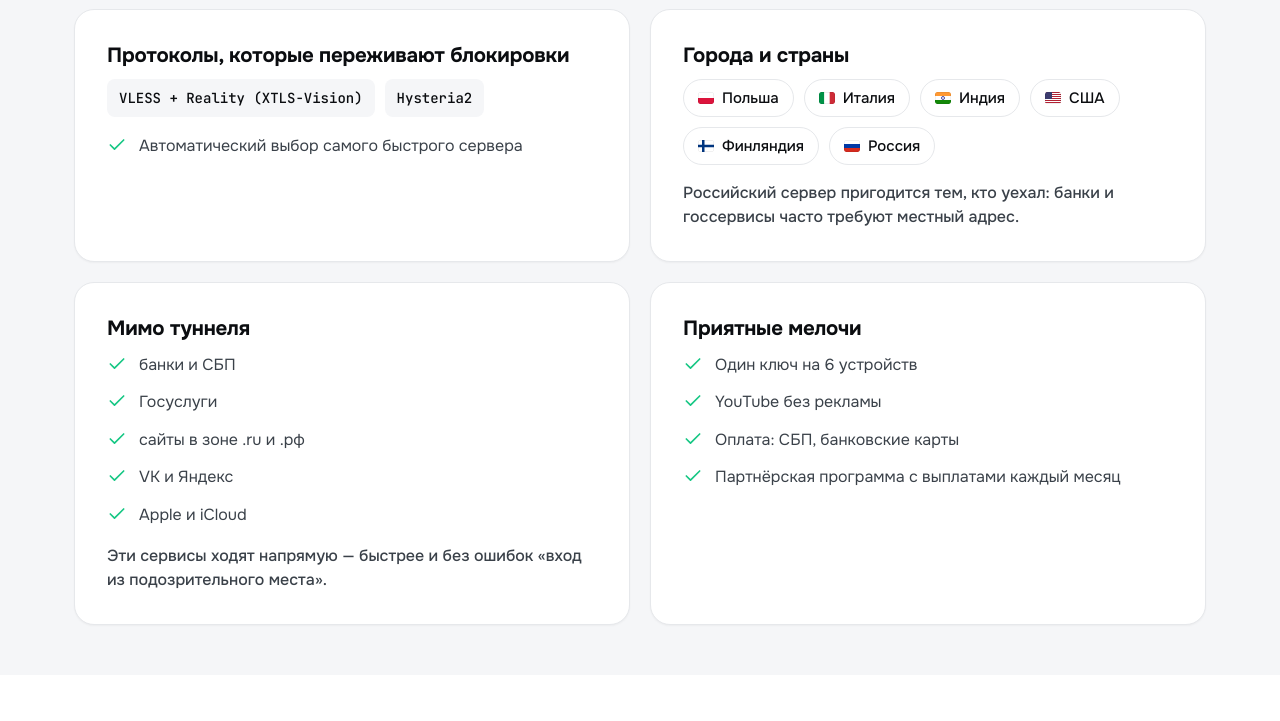
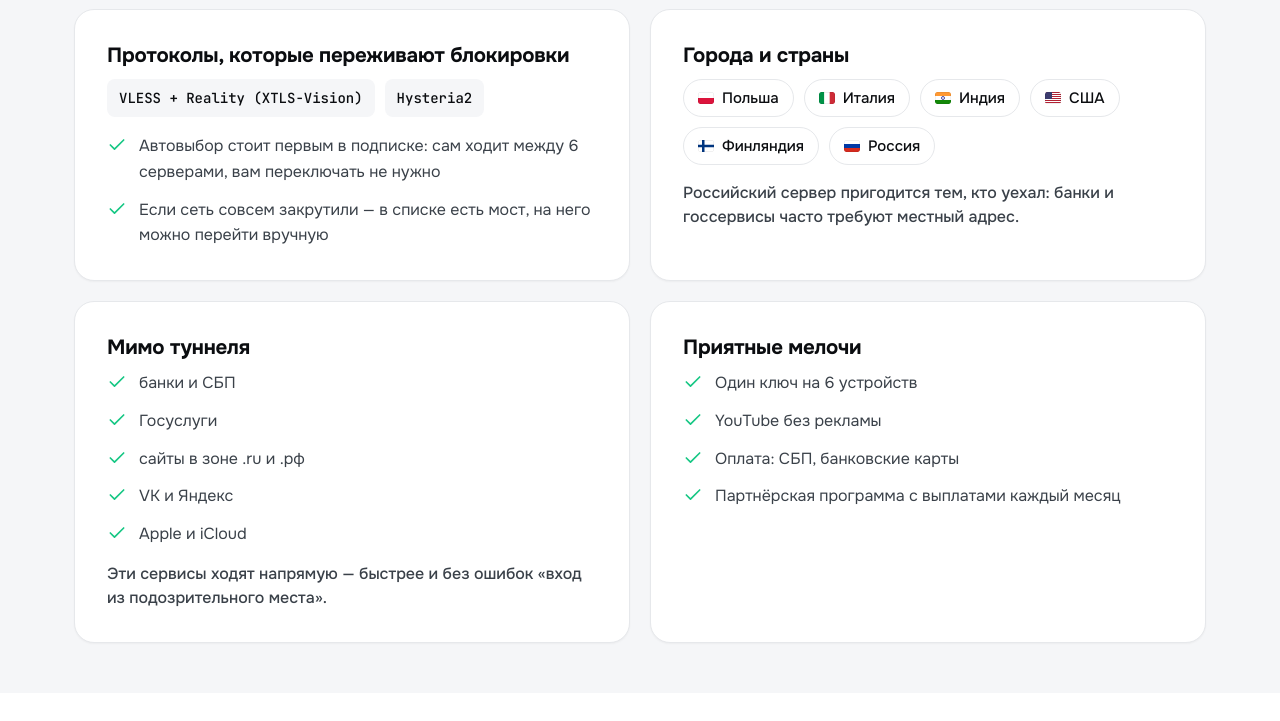
Before and after one commit to Smoke-Doggg/spokno, a plain HTML site: page index.html in a window 1280 px wide. Shown: the part 4060-4781 px from the top of the page. Drawn offline with Linux system fonts and the light colour scheme; no server answers.

Commit message:
Автовыбор и мосты: точные формулировки

```diff
--- a/index.html
+++ b/index.html
@@ -424,7 +424,13 @@ if(t==="light"||t==="dark")document.documentElement.setAttribute("data-theme",t)
         <ul class="checks">
           <li><svg width="20" height="20" viewBox="0 0 24 24" fill="none"
      stroke="currentColor" stroke-width="2" stroke-linecap="round"
-     stroke-linejoin="round" aria-hidden="true" focusable="false"><path d="M20 6 9 17l-5-5"/></svg><span>Автоматический выбор самого быстрого сервера</span></li>
+     stroke-linejoin="round" aria-hidden="true" focusable="false"><path d="M20 6 9 17l-5-5"/></svg><span>Автовыбор стоит первым в подписке:
+            сам ходит между 6 серверами, вам переключать
+            не нужно</span></li>
+          <li><svg width="20" height="20" viewBox="0 0 24 24" fill="none"
+     stroke="currentColor" stroke-width="2" stroke-linecap="round"
+     stroke-linejoin="round" aria-hidden="true" focusable="false"><path d="M20 6 9 17l-5-5"/></svg><span>Если сеть совсем закрутили — в списке
+            есть мост, на него можно перейти вручную</span></li>
         </ul>
       </div>
       <div class="card card--hover reveal" data-delay="70">
@@ -667,8 +673,8 @@ if(t==="light"||t==="dark")document.documentElement.setAttribute("data-theme",t)
               и российский сервер — без доплат за локации</span></li>
             <li><svg width="20" height="20" viewBox="0 0 24 24" fill="none"
      stroke="currentColor" stroke-width="2" stroke-linecap="round"
-     stroke-linejoin="round" aria-hidden="true" focusable="false"><path d="M20 6 9 17l-5-5"/></svg><span>Два протокола: заблокируют один —
-              переключаемся, не теряя вас</span></li>
+     stroke-linejoin="round" aria-hidden="true" focusable="false"><path d="M20 6 9 17l-5-5"/></svg><span>Автовыбор сам ходит между серверами,
+              а если прижало — есть мост, на который можно перейти вручную</span></li>
             <li><svg width="20" height="20" viewBox="0 0 24 24" fill="none"
      stroke="currentColor" stroke-width="2" stroke-linecap="round"
      stroke-linejoin="round" aria-hidden="true" focusable="false"><path d="M20 6 9 17l-5-5"/></svg><span>Банки, Госуслуги и российские сайты
```
